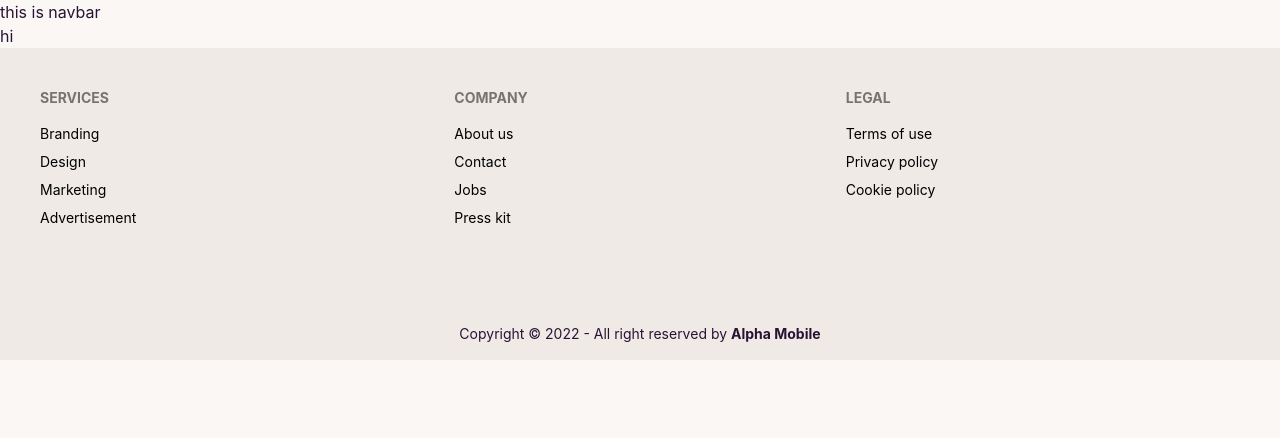
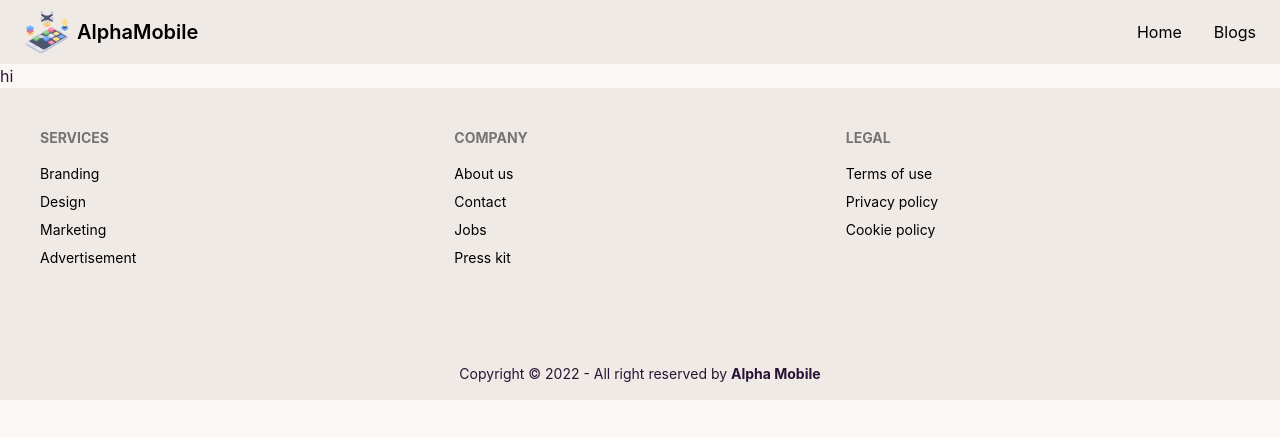
Before and after one commit to maj-jinnah/alpha-mobile-client, a React (Create React App) app: page / in a window 1280 px wide. Shown: the top 438 px of the page. Built offline with nearby package versions, Linux system fonts and the light colour scheme.

Commit message:
navbar added

```diff
--- a/src/Pages/Shared/Navbar/Navbar.js
+++ b/src/Pages/Shared/Navbar/Navbar.js
@@ -1,9 +1,41 @@
 import React from 'react';
+import { Link } from 'react-router-dom';
+import logo from '../../../assets/logo/logo.png'
 
 const Navbar = () => {
+
+    const menuItems =
+        <>
+            <li><Link to='/'>Home</Link></li>
+            <li><Link to='/blog'>Blogs</Link></li>
+            {/* {
+                user?.uid ?
+                    <>
+                        <li><Link to='/dashBoard'>DashBoard</Link></li>
+                        <li><button onClick={HandelLouOut} >Sign Out</button></li>
+                    </> :
+                    <li><Link to='/login'>LogIn</Link></li>
+            } */}
+        </>
+
     return (
-        <div>
-            <h1>this is navbar</h1>
+        <div className="navbar bg-base-200 text-black flex justify-between">
+            <div className="navbar-start">
+                <div className="dropdown">
+                    <label tabIndex={0} className="btn btn-ghost lg:hidden">
+                        <svg xmlns="http://www.w3.org/2000/svg" className="h-5 w-5" fill="none" viewBox="0 0 24 24" stroke="currentColor"><path strokeLinecap="round" strokeLinejoin="round" strokeWidth="2" d="M4 6h16M4 12h8m-8 6h16" /></svg>
+                    </label>
+                    <ul tabIndex={1} className="menu menu-compact dropdown-content mt-3 p-2 shadow bg-base-100 rounded-box w-52">
+                        {menuItems}
+                    </ul>
+                </div>
+                <Link to='/' className="btn btn-ghost normal-case text-xl"><img className='w-11' src={logo} alt="" /><span className='ml-2'>AlphaMobile</span></Link>
+            </div>
+            <div className="navbar-center hidden lg:flex">
+                <ul className="menu menu-horizontal p-0">
+                    {menuItems}
+                </ul>
+            </div>
         </div>
     );
 };
```
Also changed, not shown: src/assets/logo/logo.png (added).
